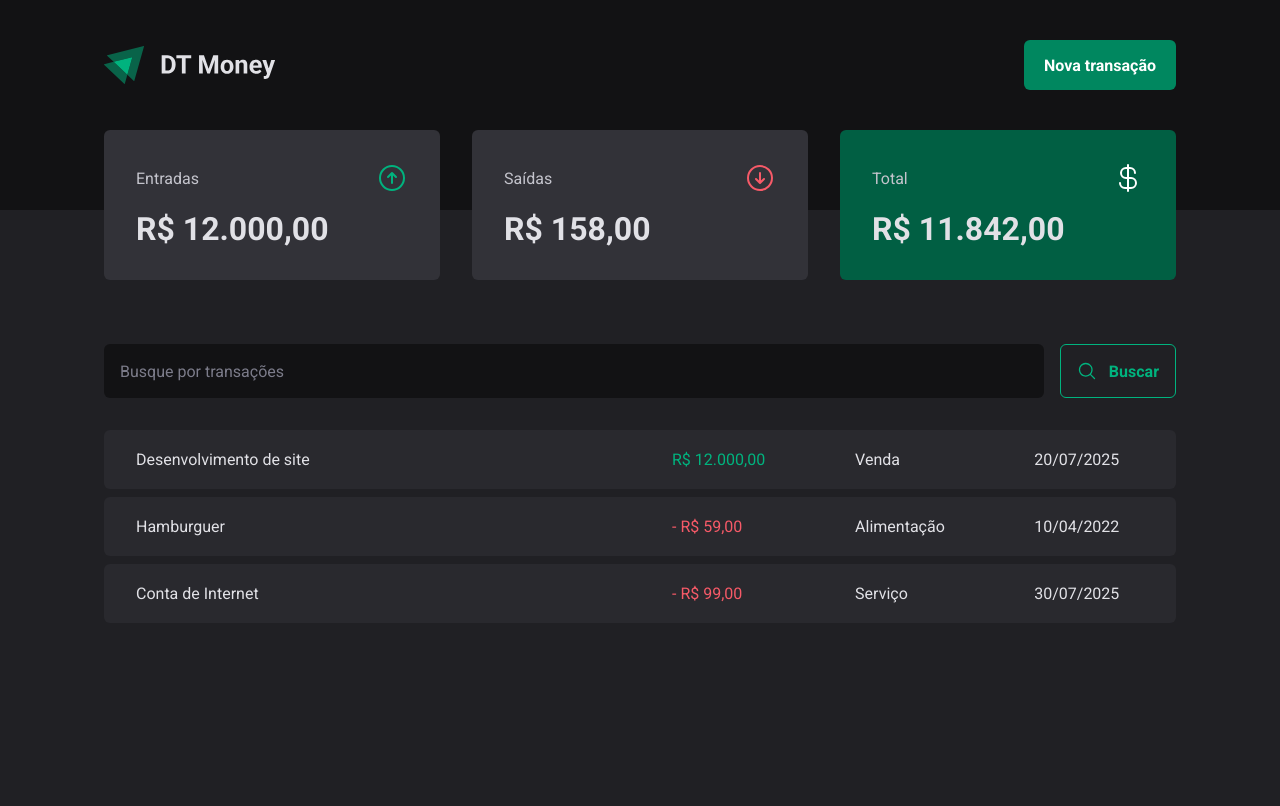
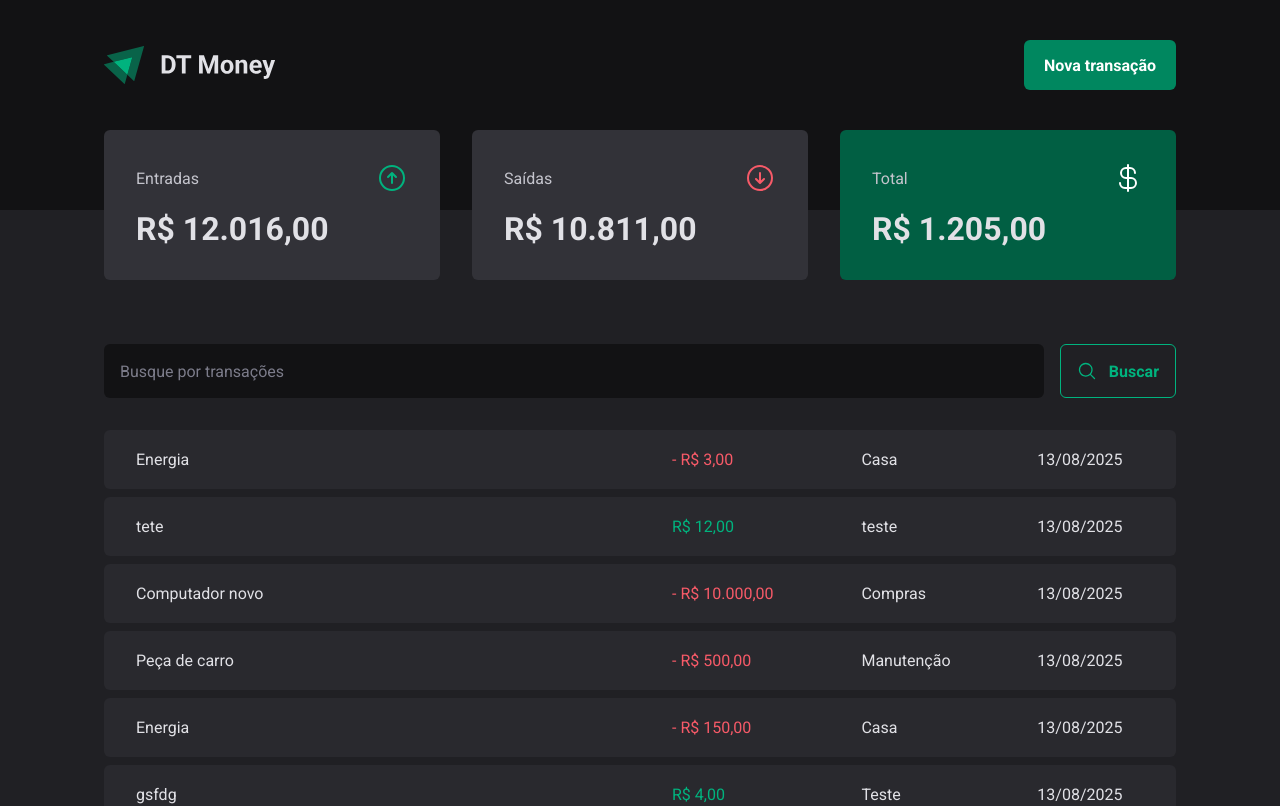
Before and after one commit to brunosgs/react-http-performance, a React (Vite) app in the folder http-performance/: page / in a window 1280 px wide. Shown: the top 806 px of the page. Built offline with nearby package versions, Linux system fonts and the light colour scheme; data requests are answered from the project's data file.

Commit message:
nova transação
feat: criando uma nova transação para que, ao finalizar, seja atualizado o contexto e assim atualizado a tabela de transações.

```diff
--- a/http-performance/server.json
+++ b/http-performance/server.json
@@ -13,7 +13,7 @@
       "description": "Hamburguer",
       "type": "outcome",
       "category": "Alimentação",
-         "price": 59.00,
+      "price": 59,
       "createdAt": "2022-04-10T17:13:56.369Z"
     },
     {
@@ -21,8 +21,56 @@
       "description": "Conta de Internet",
       "type": "outcome",
       "category": "Serviço",
-         "price": 99.00,
+      "price": 99,
       "createdAt": "2025-07-30T21:13:56.369Z"
+    },
+    {
+      "description": "gsfdg",
+      "price": 4,
+      "category": "Teste",
+      "type": "income",
+      "createdAt": "2025-08-13T13:51:37.235Z",
+      "id": 4
+    },
+    {
+      "description": "Energia",
+      "type": "outcome",
+      "category": "Casa",
+      "price": 150,
+      "createdAt": "2025-08-13T13:54:18.618Z",
+      "id": 5
+    },
+    {
+      "description": "Peça de carro",
+      "type": "outcome",
+      "category": "Manutenção",
+      "price": 500,
+      "createdAt": "2025-08-13T13:58:43.689Z",
+      "id": 6
+    },
+    {
+      "description": "Computador novo",
+      "type": "outcome",
+      "category": "Compras",
+      "price": 10000,
+      "createdAt": "2025-08-13T14:18:18.504Z",
+      "id": 7
+    },
+    {
+      "description": "tete",
+      "type": "income",
+      "category": "teste",
+      "price": 12,
+      "createdAt": "2025-08-13T14:19:31.380Z",
+      "id": 8
+    },
+    {
+      "description": "Energia",
+      "type": "outcome",
+      "category": "Casa",
+      "price": 3,
+      "createdAt": "2025-08-13T14:19:43.940Z",
+      "id": 9
     }
   ]
 }
--- a/http-performance/src/components/newTransactionModal/NewTransactionModal.tsx
+++ b/http-performance/src/components/newTransactionModal/NewTransactionModal.tsx
@@ -5,11 +5,13 @@ import {
    XIcon
 } from "@phosphor-icons/react";
 import * as Dialog from "@radix-ui/react-dialog";
+import { useContext } from "react";
 import {
    Controller,
    useForm
 } from "react-hook-form";
 import * as z from 'zod';
+import { TransactionsContext } from "../../contexts/TransactionsContext";
 import {
    CloseButton,
    Content,
@@ -28,13 +30,16 @@ const newTransactionFormSchema = z.object({
 type NewTransactionFormInputs = z.infer<typeof newTransactionFormSchema>
 
 export function NewTransactionModal() {
+   const { createTransaction } = useContext(TransactionsContext)
+
    const {
       control,
       register,
       handleSubmit,
       formState: {
          isSubmitting
-      }
+      },
+      reset
    } = useForm<NewTransactionFormInputs>({
       resolver: zodResolver(newTransactionFormSchema),
       defaultValues: {
@@ -43,7 +48,21 @@ export function NewTransactionModal() {
    });
 
    async function handleCreateNewTransaction(data: NewTransactionFormInputs) {
-      await new Promise(resolve => setTimeout(resolve, 2000))
+      const {
+         description,
+         price,
+         category,
+         type
+      } = data
+
+      await createTransaction({
+         description,
+         price,
+         category,
+         type
+      });
+
+      reset()
    }
 
    return (
--- a/http-performance/src/contexts/TransactionsContext.tsx
+++ b/http-performance/src/contexts/TransactionsContext.tsx
@@ -15,9 +15,17 @@ interface Transaction {
    createdAt: string
 }
 
+interface CreateTransactionInput {
+   description: string
+   type: 'income' | 'outcome'
+   category: string
+   price: number
+}
+
 interface TransactionContextType {
    transactions: Transaction[],
-   fetchTransactions: (query?: string) => Promise<void>
+   fetchTransactions: (query?: string) => Promise<void>,
+   createTransaction: (data: CreateTransactionInput) => Promise<void>
 }
 
 interface TransactionsProviderProps {
@@ -33,6 +41,8 @@ export function TransactionsProvider({ children }: TransactionsProviderProps) {
    async function fetchTransactions(query?: string) {
       const response = await api.get('transactions', {
          params: {
+            _sort: 'createdAt',
+            _order: 'desc',
             q: query
          }
       })
@@ -40,12 +50,35 @@ export function TransactionsProvider({ children }: TransactionsProviderProps) {
       setTransactions(response.data)
    }
 
+   async function createTransaction(data: CreateTransactionInput) {
+      const {
+         description,
+         price,
+         category,
+         type
+      } = data
+
+      const response = await api.post('transactions', {
+         description,
+         type,
+         category,
+         price,
+         createdAt: new Date()
+      })
+
+      setTransactions(state => [...state, response.data])
+   }
+
    useEffect(() => {
       fetchTransactions()
    }, [])
 
    return (
-      <TransactionsContext.Provider value={{ transactions, fetchTransactions }}>
+      <TransactionsContext.Provider value={{
+         transactions,
+         fetchTransactions,
+         createTransaction
+      }}>
          {children}
       </TransactionsContext.Provider>
    )
```
Lines whose indentation alone changed are shown as unchanged.
